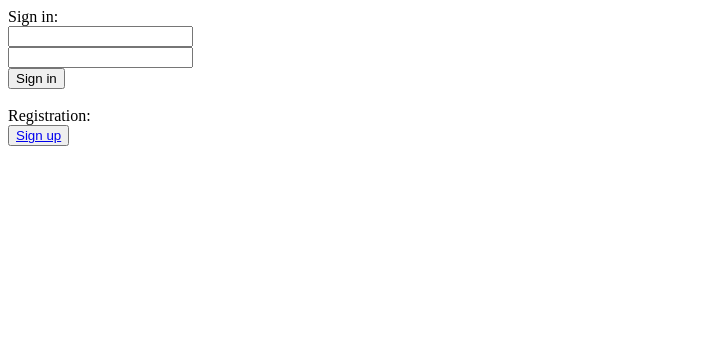
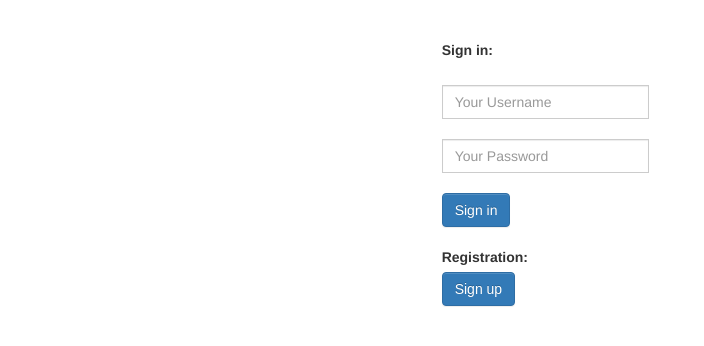
Before and after one commit to kportman/WorkspaceWEB, a plain HTML site: page FunItaly/WebContent/index.html in a window 1280 px wide. Shown: the whole page, without its empty margins (0-704 px from the left). Drawn offline with nearby package versions, Linux system fonts and the light colour scheme.

Commit message:
Changed index.html style

```diff
--- /dev/null
+++ b/FunItaly/WebContent/css/index.css
@@ -0,0 +1,13 @@
+
+
+a {
+	text-decoration: none;
+	color: white;
+	font-family: "Neuzit Heavy", sans-serif;
+
+}
+
+a:hover {
+	text-decoration: none;
+	color: white;
+}
--- a/FunItaly/WebContent/index.html
+++ b/FunItaly/WebContent/index.html
@@ -1,40 +1,88 @@
 <!DOCTYPE html>
 <html>
 <head>
-<meta charset="ISO-8859-1">
+<meta charset="utf-8"> <!-- changed to utf-8 -->
+<meta name="viewport" content="width=device-width , initial-scale=1" >
 <title>FunItaly</title>
-<script type="text/javascript" src="angular.min.js"></script>
-<script type="text/javascript" src="jquery-1.11.3.min.js"></script>
-<script type="text/javascript" src="appController.js"></script>
+<script type="text/javascript" src="appController.js" >  </script>
+<script type="text/javascript" src="angular.min.js" >  </script>
+<script type="text/javascript" src="jquery-1.11.3.min.js" >  </script>
+
+<!-- bootstrap imports -->
+
+
+
+<!-- Latest compiled and minified CSS -->
+<link rel="stylesheet" href="https://maxcdn.bootstrapcdn.com/bootstrap/3.3.6/css/bootstrap.min.css" integrity="sha384-1q8mTJOASx8j1Au+a5WDVnPi2lkFfwwEAa8hDDdjZlpLegxhjVME1fgjWPGmkzs7" crossorigin="anonymous">
+
+<!-- Optional theme -->
+<link rel="stylesheet" href="https://maxcdn.bootstrapcdn.com/bootstrap/3.3.6/css/bootstrap-theme.min.css" integrity="sha384-fLW2N01lMqjakBkx3l/M9EahuwpSfeNvV63J5ezn3uZzapT0u7EYsXMjQV+0En5r" crossorigin="anonymous">
+
+ <!-- jQuery (necessary for Bootstrap's JavaScript plugins) -->
+<script src="https://ajax.googleapis.com/ajax/libs/jquery/1.11.3/jquery.min.js"></script>
+
+<!-- Latest compiled and minified JavaScript -->
+<script src="https://maxcdn.bootstrapcdn.com/bootstrap/3.3.6/js/bootstrap.min.js" integrity="sha384-0mSbJDEHialfmuBBQP6A4Qrprq5OVfW37PRR3j5ELqxss1yVqOtnepnHVP9aJ7xS" crossorigin="anonymous"></script>
+
+<!-- Add css with bootstrap -->
+<link type="text/css" rel="stylesheet"  href="css/bootstrap.min.css">
+<!--<link type="text/css" rel="stylesheet"  href="css/custom.css">-->
+<link href="css/index.css" rel='stylesheet' type='text/css'/>
 </head>
+<body>
 
-<body>
+	<div class="container-fluid" >
+
 		<!-- <div ng-app="funItaly">
 
-		 <div ng-controller="signCont">
-		 									-->
+			 <div ng-controller="signCont"> -->
+
+			 	<div class="row">
+
+			 		 <div class="col-xs-4"> </div>
+
+			 		 <div class="col-xs-4">
 					 <form>
 
+
+
+
+
+						 <br>
+						 <br>
 						 <label> Sign in:  </label>
+
 						 <br>
-			 <input  type="text" id="user">
 						 <br>
-			 <input type="text" id="pass">
+
+						 <div class="input-group">
+						 	<input  type="text" class="form-control" placeholder="Your Username" aria-describedby="basic-addon2" id="user">
+						 </div>
+
 						 <br>
-			 <button  type="submit" id="sign-in"> Sign in </button>
+						 <div class="input-group">
+						 <input type="text" class="form-control" placeholder="Your Password" aria-describedby="basic-addon2" id="pass">
+						 </div>
+						 <br>
+						 <button  type="submit" class="btn btn-primary" id="sign-in"> Sign in </button>
 						 <br>
 						 <br>
 						 <label> Registration:  </label>
 						 <br>
-			 <button type="submit" id="sign-up"> <a href="registration.html"> Sign up </a> </button>
+						 <div>
+						 	<button type="submit" class="btn btn-primary" id="sign-up" > <a href="registration.html"> Sign up </a> </button>
+					 	 </div>
+					 </form>
+					 </div>
 
-			 </form>
+					 <div class="col-xs-4"> </div>
 
+				 </div>
 			<!--
 			</div>
 
+		</div>-->
+
 	</div>
-					-->
 </body>
-
 </html>
```
Also changed, not shown: 1 other file. Lines whose indentation alone changed are shown as unchanged.
